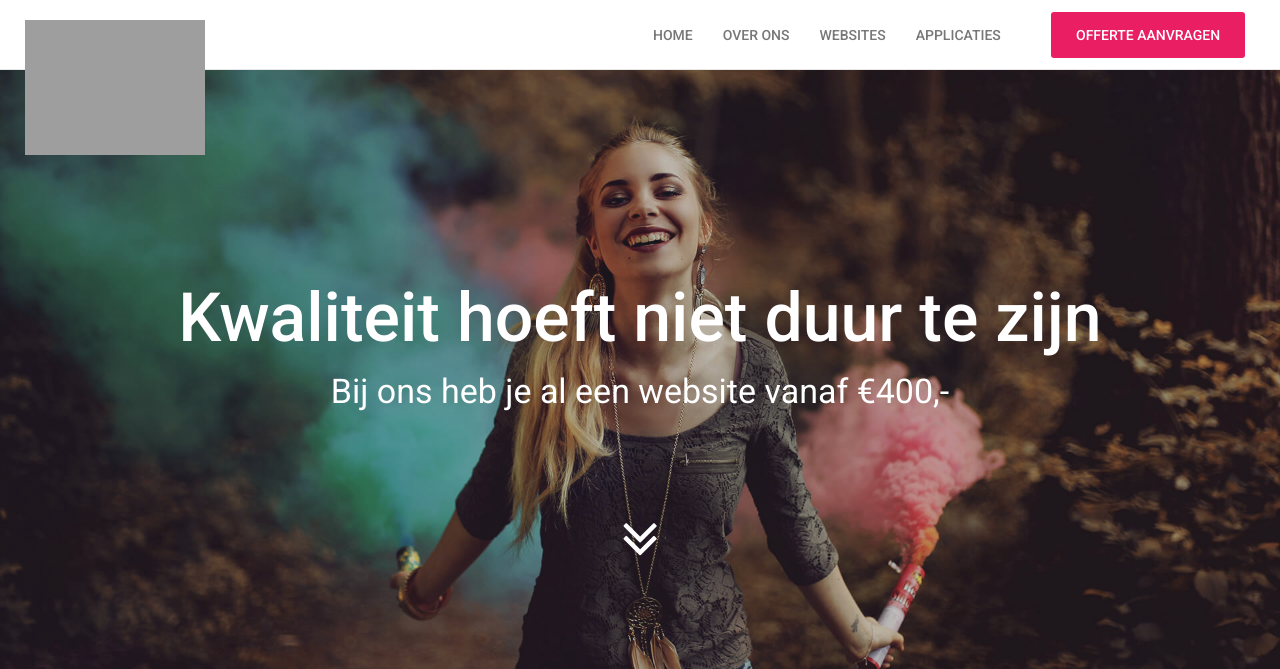
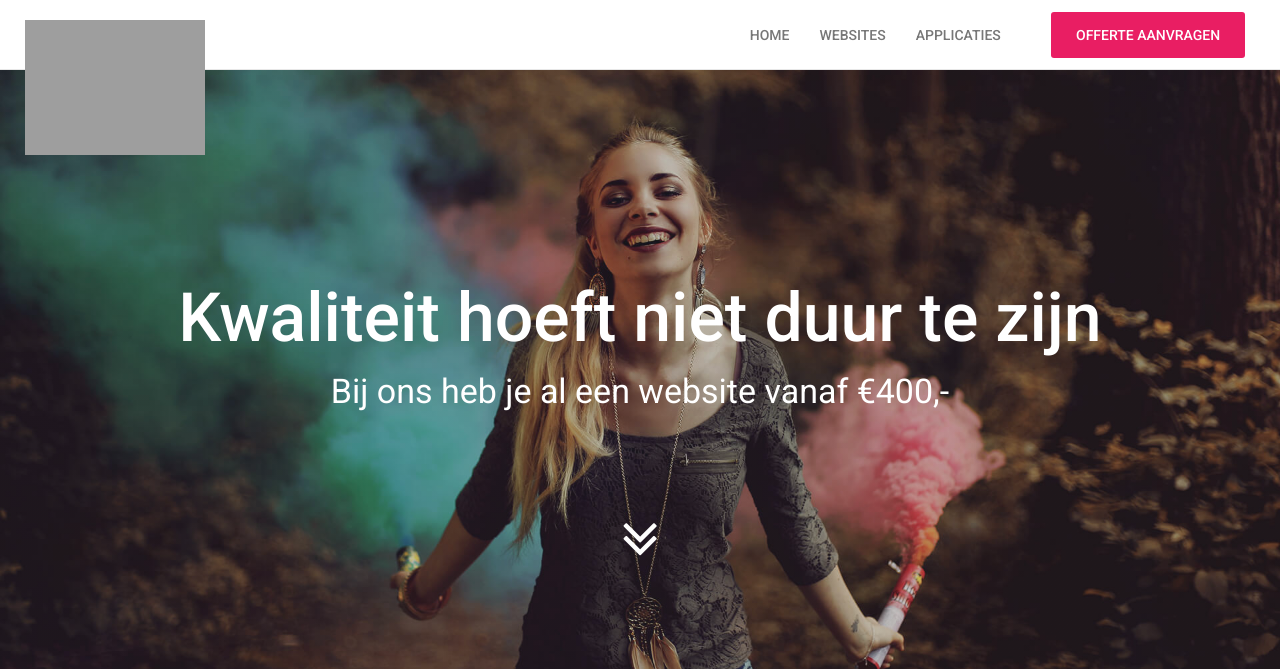
Before and after one commit to jwmvissering/Wabble-website, a PHP site: page / in a window 1280 px wide. Shown: the top 669 px of the page. Run offline with PHP 8.4, Linux system fonts and the light colour scheme; grey boxes are pictures that could not be loaded.

Commit message:
over ons uit menu gehaald

```diff
--- a/inc/header.php
+++ b/inc/header.php
@@ -25,7 +25,7 @@
 
             <li><a href="/new/index.php">Home</a></li>
 
-            <li><a href="/new/over-ons">Over ons</a></li>
+            <!--<li><a href="/new/over-ons">Over ons</a></li>-->
 
 			<li><a href="/new/websites">Websites</a></li>
 
```
